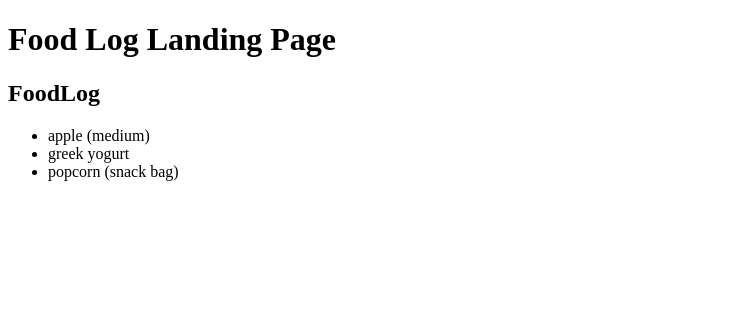
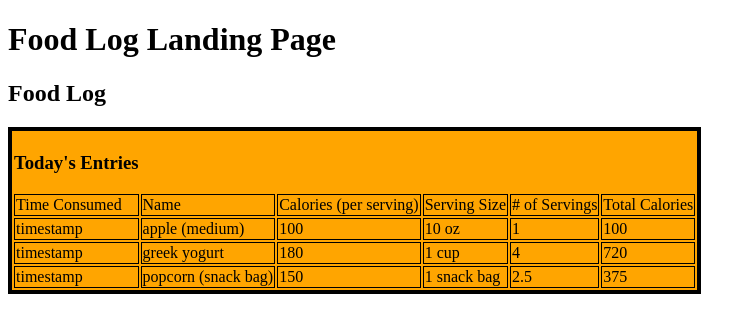
Before and after one commit to oostin623/food-log-ui, an Angular app in the folder foodlog/: page / in a window 1280 px wide. Shown: the top 332 px of the page, without its empty margins (0-756 px from the left). Built offline with nearby package versions, Linux system fonts and the light colour scheme.

Commit message:
changed template from unordered list to table, added styling

```diff
--- a/foodlog/src/app/log/log.component.css
+++ b/foodlog/src/app/log/log.component.css
@@ -0,0 +1,21 @@
+/* Log component CSS styles */
+
+table {
+  background-color: orange;
+  color: black;
+  border: 4px solid black;
+  text-align: center;
+}
+
+th, td {
+  border: 1px solid black;
+}
+
+tr {
+  text-align: left;
+  vertical-align: bottom;
+}
+
+tr:first-child {
+  text-decoration: bold;
+}
--- a/foodlog/src/app/log/log.component.html
+++ b/foodlog/src/app/log/log.component.html
@@ -1,37 +1,32 @@
-<h2>FoodLog</h2>
+<h2>Food Log</h2>
 
 <div>
 
-<ul class="Today's Entries">
-  <li *ngFor="let record of logRecords">
-      {{ record.food.name }}
-  </li>
-</ul>
+<table id="logTable">
+	<!-- table header -->
+	<h3>Today's Entries</h3>
+  	<tr>
+		<td>Time Consumed</td>
+		<td>Name</td>
+		<td>Calories (per serving)</td>
+		<td>Serving Size</td>
+		<td># of Servings</td>
+		<td>Total Calories</td>
 
-<!--
-<table class="foodTable" border="1">
-	<tr>
-		<td>Time</td>
-		<td>Name</td>
-		<td>Servings</td>
-		<td>Calories (per serving)</td>
 	</tr>
-
-	<tr ng-repeat="log in logRecords">
-		<td>{{ logRecords[0].food.name }}
-		<td>{{ log.food.name }}</td>
-		<td>{{ log.time }}</td>
-		<td>{{ logRecords }}</td>
-		<td>{{ x.food.Name }}</td>
-		<td>{{ x.Servings }}</td>
-		<td>{{ x.food.Calories}}</td>
-	</tr>
+  <!-- repeated table data -->
+  <tr *ngFor="let record of logRecords">
+  		<td>{{ record.time }}</td>
+  		<td>{{ record.food.name }}</td>
+  		<td>{{ record.food.calories }}</td>
+  		<td>{{ record.food.servingSize }}</td>
+  		<td>{{ record.servings }}</td>
+  		<td>{{ (record.food.calories)*(record.servings)|number }}</td>
+  </tr>
 
 </table>
--->
 
 </div>
-
 
 
 <!-- accessing each thing like the last line below works, but is stupid -->
--- a/foodlog/src/app/log/log.component.ts
+++ b/foodlog/src/app/log/log.component.ts
@@ -19,17 +19,21 @@ import { of }         from 'rxjs/observable/of';
 export class LogComponent implements OnInit {
 
 	logOne: LogEntry = new LogEntry(FOODS[0], "timestamp", 1);
-	logTwo: LogEntry = new LogEntry(FOODS[1], "timestamp", 1);
-	logThree: LogEntry = new LogEntry(FOODS[2], "timestamp ", 1);
+	logTwo: LogEntry = new LogEntry(FOODS[1], "timestamp", 4);
+	logThree: LogEntry = new LogEntry(FOODS[2], "timestamp ", 2.5);
 
 	logRecords: LogEntry[] = [this.logOne, this.logTwo, this.logThree];
 
-
-
+	totalCal: number;
 
   constructor() { }
 
   ngOnInit() {
   }
 
+  /* calculates the total calories for a log entry */
+  public getTotalCal(log: LogEntry): void {
+  	this.totalCal = log.food.calories * log.servings;
+  }
+
 }
```
